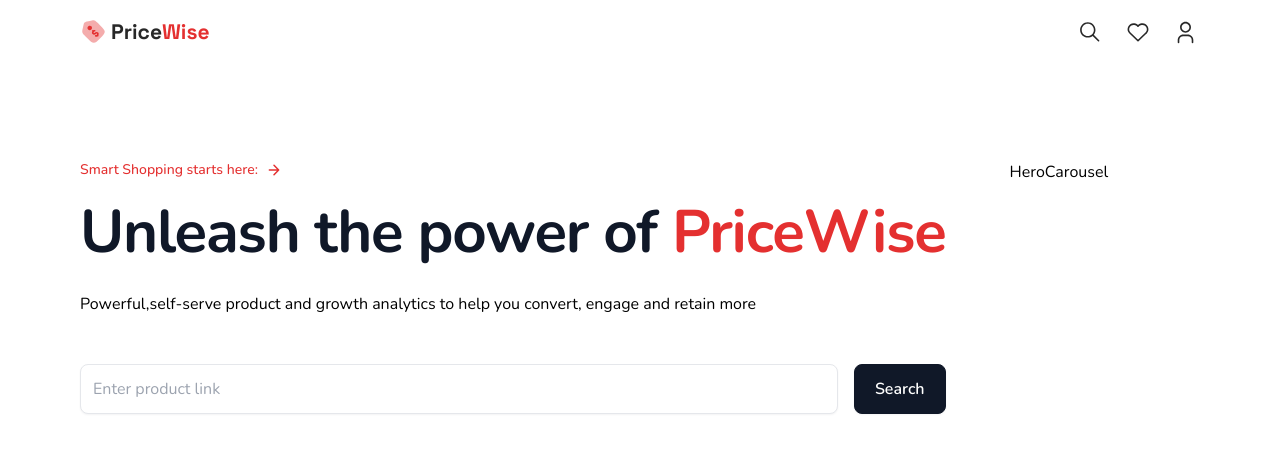
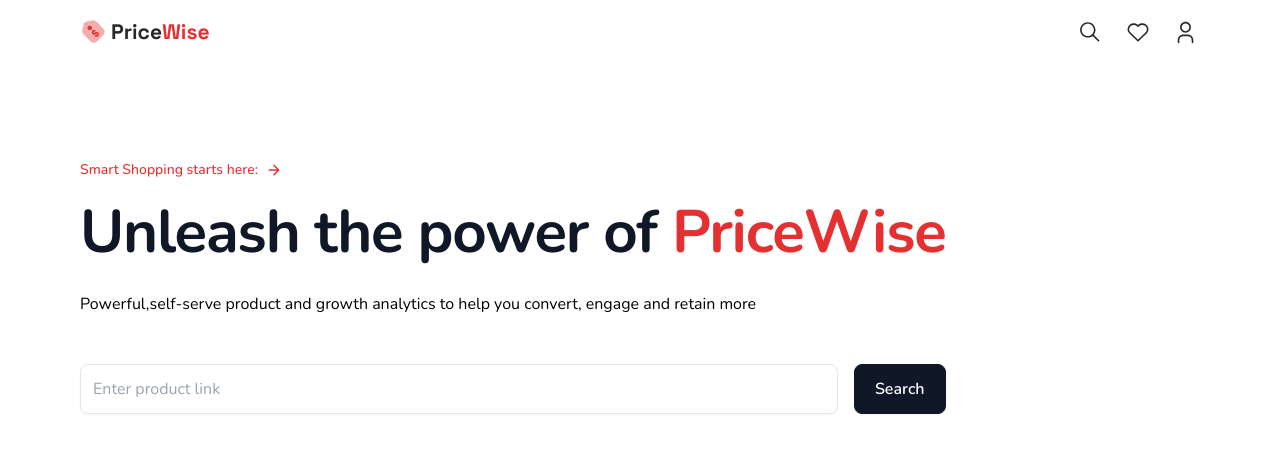
Before and after one commit to GMKrishna99/price_tracker, a Next.js app: page / in a window 1280 px wide. Shown: the top 464 px of the page. Built offline with nearby package versions, Linux system fonts and the light colour scheme.

Commit message:
chore : added function to get images for hero carousel

```diff
--- a/components/HeroCarousel.tsx
+++ b/components/HeroCarousel.tsx
@@ -1,8 +1,21 @@
-import React from 'react'
+'use client'
+import "react-responsive-carousel/lib/styles/carousel.min.css"; // requires a loader
+import { Carousel } from 'react-responsive-carousel';
+import Image from "next/image";
+
+const heroImages = [
+    { imgUrl: '/assets/images/hero-1.svg', alt: 'smart watch' },
+    { imgUrl: '/assets/images/hero-2.svg', alt: 'bag' },
+    { imgUrl: '/assets/images/hero-3.svg', alt: 'lamp' },
+    { imgUrl: '/assets/images/hero-4.svg', alt: 'air fryer' },
+    { imgUrl: '/assets/images/hero-5.svg', alt: 'chair' },
+]
 
 const HeroCarousel = () => {
     return (
-        <div>HeroCarousel</div>
+        <div>
+
+        </div>
     )
 }
 
```
